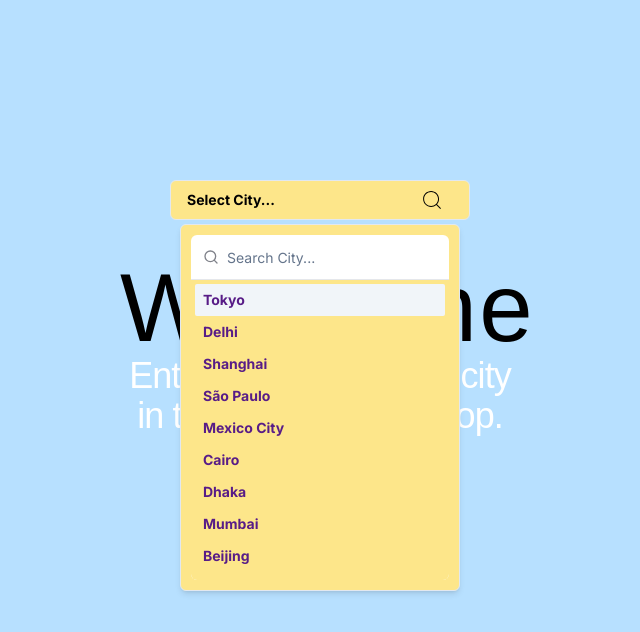
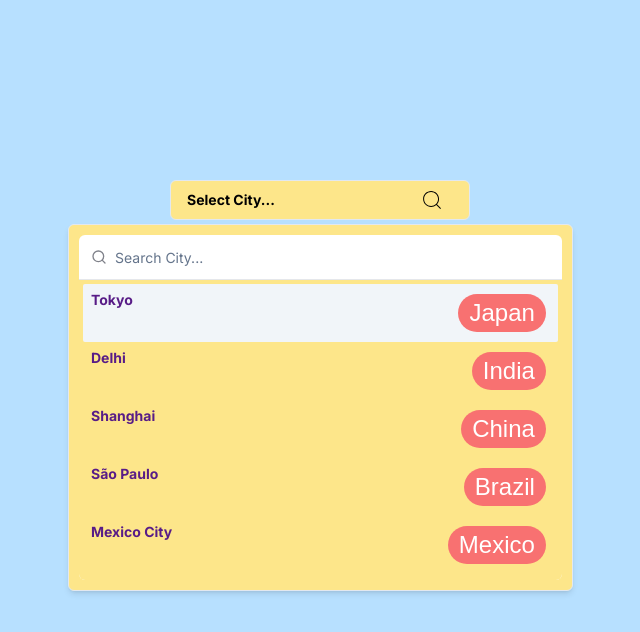
Before and after one commit to manOnTheMoon2101/weather_app, a Next.js app: page / in a window 1280 px wide. Both pictures are taken after a click on the button "Select City...". Shown: the top 632 px of the page, without its empty margins (320-960 px from the left). Built offline with nearby package versions, Linux system fonts and the light colour scheme; no server answers; a web font is replaced by a local one.

Commit message:
haze added and country names

```diff
--- a/app/components/Decsription/Decsription.tsx
+++ b/app/components/Decsription/Decsription.tsx
@@ -44,6 +44,7 @@ const Description: React.FC<DescriptionProps> = ({ value }) => {
       "mist",
       "broken clouds",
       "overcast clouds",
+      "haze",
     ];
     const result2 = findMatch(value, myList2);
 
--- a/app/components/WeatherData/weatherData.tsx
+++ b/app/components/WeatherData/weatherData.tsx
@@ -86,8 +86,7 @@ function WeatherData() {
                     className="w-[200px] justify-between w-full bg-amber-200 font-bold"
                   >
                     {city
-                      ? cities.find((framework) => framework.value === city)
-                          ?.name
+                      ? cities.find((x) => x.value === city)?.name
                       : "Select City..."}
                   </Button>
                 </PopoverTrigger>
@@ -97,10 +96,10 @@ function WeatherData() {
                     <CommandList>
                       <CommandEmpty>No city found.</CommandEmpty>
                       <CommandGroup className="w-full bg-amber-200">
-                        {cities.map((framework) => (
+                        {cities.map((x) => (
                           <CommandItem
-                            key={framework.value}
-                            value={framework.value}
+                            key={x.value}
+                            value={x.value}
                             onSelect={(currentValue) => {
                               setCity(
                                 currentValue === city ? "" : currentValue
@@ -108,10 +107,15 @@ function WeatherData() {
                               setOpen(false);
                             }}
                           >
-                            <p className="text-purple-900 font-bold">
-                              {" "}
-                              {framework.name}
+                          <div className="flex flex-row justify-between w-full">
+                          <p className="text-purple-900 font-bold">
+                              {x.name}
                             </p>
+                            <Badge className={`${averia.className} text-2xl bg-red-400 text-white m-1`}>
+                            {x.country}
+                            </Badge>
+
+                          </div>
                           </CommandItem>
                         ))}
                       </CommandGroup>
--- a/data/cities.json
+++ b/data/cities.json
@@ -1,170 +1,142 @@
 [
-  { "name": "Tokyo", "value": "Tokyo" },
-  { "name": "Delhi", "value": "Delhi" },
-  { "name": "Shanghai", "value": "Shanghai" },
-  { "name": "São Paulo", "value": "São Paulo" },
-  { "name": "Mexico City", "value": "Mexico City" },
-  { "name": "Cairo", "value": "Cairo" },
-  { "name": "Dhaka", "value": "Dhaka" },
-  { "name": "Mumbai", "value": "Mumbai" },
-  { "name": "Beijing", "value": "Beijing" },
-  { "name": "Osaka", "value": "Osaka" },
-  { "name": "New York City", "value": "New York City" },
-  { "name": "Karachi", "value": "Karachi" },
-  { "name": "Chongqing", "value": "Chongqing" },
-  { "name": "Istanbul", "value": "Istanbul" },
-  { "name": "Buenos Aires", "value": "Buenos Aires" },
-  { "name": "Kolkata", "value": "Kolkata" },
-  { "name": "Chennai", "value": "Chennai" },
-  { "name": "Lagos", "value": "Lagos" },
-  { "name": "Manila", "value": "Manila" },
-  { "name": "Rio de Janeiro", "value": "Rio de Janeiro" },
-  { "name": "Tianjin", "value": "Tianjin" },
-  { "name": "Kinshasa", "value": "Kinshasa" },
-  { "name": "Guangzhou", "value": "Guangzhou" },
-  { "name": "Los Angeles", "value": "Los Angeles" },
-  { "name": "Moscow", "value": "Moscow" },
-  { "name": "Shenzhen", "value": "Shenzhen" },
-  { "name": "Lima", "value": "Lima" },
-  { "name": "Bangkok", "value": "Bangkok" },
-  { "name": "Chengdu", "value": "Chengdu" },
-  { "name": "Nairobi", "value": "Nairobi" },
-  { "name": "Wuhan", "value": "Wuhan" },
-  { "name": "Hangzhou", "value": "Hangzhou" },
-  { "name": "Hyderabad", "value": "Hyderabad" },
-  { "name": "Hong Kong", "value": "Hong Kong" },
-  { "name": "Ahmedabad", "value": "Ahmedabad" },
-  { "name": "Addis Ababa", "value": "Addis Ababa" },
-  { "name": "Bangalore", "value": "Bangalore" },
-  { "name": "Vienna", "value": "Vienna" },
-  { "name": "Abidjan", "value": "Abidjan" },
-  { "name": "Stockholm", "value": "Stockholm" },
-  { "name": "Montreal", "value": "Montreal" },
-  { "name": "Belo Horizonte", "value": "Belo Horizonte" },
-  { "name": "San Diego", "value": "San Diego" },
-  { "name": "Perth", "value": "Perth" },
-  { "name": "San Francisco", "value": "San Francisco" },
-  { "name": "Seattle", "value": "Seattle" },
-  { "name": "Dallas", "value": "Dallas" },
-  { "name": "Jacksonville", "value": "Jacksonville" },
-  { "name": "Houston", "value": "Houston" },
-  { "name": "Charlotte", "value": "Charlotte" },
-  { "name": "Columbus", "value": "Columbus" },
-  { "name": "Indianapolis", "value": "Indianapolis" },
-  { "name": "Baltimore", "value": "Baltimore" },
-  { "name": "Washington, D.C.", "value": "Washington, D.C." },
-  { "name": "Virginia Beach", "value": "Virginia Beach" },
-  { "name": "Atlanta", "value": "Atlanta" },
-  { "name": "Austin", "value": "Austin" },
-  { "name": "Nashville", "value": "Nashville" },
-  { "name": "Omaha", "value": "Omaha" },
-  { "name": "Milwaukee", "value": "Milwaukee" },
-  { "name": "Tucson", "value": "Tucson" },
-  { "name": "Cleveland", "value": "Cleveland" },
-  { "name": "Buffalo", "value": "Buffalo" },
-  { "name": "New Orleans", "value": "New Orleans" },
-  { "name": "Birmingham", "value": "Birmingham" },
-  { "name": "Las Vegas", "value": "Las Vegas" },
-  { "name": "Tallahassee", "value": "Tallahassee" },
-  { "name": "Dayton", "value": "Dayton" },
-  { "name": "Fort Wayne", "value": "Fort Wayne" },
-  { "name": "Syracuse", "value": "Syracuse" },
-  { "name": "Springfield", "value": "Springfield" },
-  { "name": "Santa Ana", "value": "Santa Ana" },
-  { "name": "Chattanooga", "value": "Chattanooga" },
-  { "name": "Salt Lake City", "value": "Salt Lake City" },
-  { "name": "El Paso", "value": "El Paso" },
-  { "name": "Kansas City", "value": "Kansas City" },
-  { "name": "Reno", "value": "Reno" },
-  { "name": "Tampa", "value": "Tampa" },
-  { "name": "Miami", "value": "Miami" },
-  { "name": "Arlington", "value": "Arlington" },
-  { "name": "Virginia Beach", "value": "Virginia Beach" },
-  { "name": "Cincinnati", "value": "Cincinnati" },
-  { "name": "Oklahoma City", "value": "Oklahoma City" },
-  { "name": "Henderson", "value": "Henderson" },
-  { "name": "Tulsa", "value": "Tulsa" },
-  { "name": "Fort Worth", "value": "Fort Worth" },
-  { "name": "Jackson", "value": "Jackson" },
-  { "name": "Baton Rouge", "value": "Baton Rouge" },
-  { "name": "San Antonio", "value": "San Antonio" },
-  { "name": "Des Moines", "value": "Des Moines" },
-  { "name": "Boise", "value": "Boise" },
-  { "name": "Provo", "value": "Provo" },
-  { "name": "Boulder", "value": "Boulder" },
-  { "name": "Laredo", "value": "Laredo" },
-  { "name": "Madison", "value": "Madison" },
-  { "name": "Hartford", "value": "Hartford" },
-  { "name": "Syracuse", "value": "Syracuse" },
-  { "name": "Cape Coral", "value": "Cape Coral" },
-  { "name": "Spring Hill", "value": "Spring Hill" },
-  { "name": "Santa Clarita", "value": "Santa Clarita" },
-  { "name": "Frisco", "value": "Frisco" },
-  { "name": "Chandler", "value": "Chandler" },
-  { "name": "Fort Collins", "value": "Fort Collins" },
-  { "name": "Winston-Salem", "value": "Winston-Salem" },
-  { "name": "Oceanside", "value": "Oceanside" },
-  { "name": "Springfield", "value": "Springfield" },
-  { "name": "St. Louis", "value": "St. Louis" },
-  { "name": "Salem", "value": "Salem" },
-  { "name": "San Bernardino", "value": "San Bernardino" },
-  { "name": "Mobile", "value": "Mobile" },
-  { "name": "Harrisburg", "value": "Harrisburg" },
-  { "name": "Anchorage", "value": "Anchorage" },
-  { "name": "Bismarck", "value": "Bismarck" },
-  { "name": "Macon", "value": "Macon" },
-  { "name": "Savannah", "value": "Savannah" },
-  { "name": "Little Rock", "value": "Little Rock" },
-  { "name": "Grand Rapids", "value": "Grand Rapids" },
-  { "name": "Tallahassee", "value": "Tallahassee" },
-  { "name": "Lubbock", "value": "Lubbock" },
-  { "name": "Knoxville", "value": "Knoxville" },
-  { "name": "Naperville", "value": "Naperville" },
-  { "name": "Cedar Rapids", "value": "Cedar Rapids" },
-  { "name": "Peoria", "value": "Peoria" },
-  { "name": "Chattanooga", "value": "Chattanooga" },
-  { "name": "Killeen", "value": "Killeen" },
-  { "name": "McKinney", "value": "McKinney" },
-  { "name": "Waterloo", "value": "Waterloo" },
-  { "name": "Brownsville", "value": "Brownsville" },
-  { "name": "Clearwater", "value": "Clearwater" },
-  { "name": "Gainesville", "value": "Gainesville" },
-  { "name": "Mobile", "value": "Mobile" },
-  { "name": "Springfield", "value": "Springfield" },
-  { "name": "Lancaster", "value": "Lancaster" },
-  { "name": "Rochester", "value": "Rochester" },
-  { "name": "Des Moines", "value": "Des Moines" },
-  { "name": "Little Rock", "value": "Little Rock" },
-  { "name": "Jersey City", "value": "Jersey City" },
-  { "name": "Long Beach", "value": "Long Beach" },
-  { "name": "Orlando", "value": "Orlando" },
-  { "name": "Newark", "value": "Newark" },
-  { "name": "Chattanooga", "value": "Chattanooga" },
-  { "name": "Murfreesboro", "value": "Murfreesboro" },
-  { "name": "Visalia", "value": "Visalia" },
-  { "name": "Santa Rosa", "value": "Santa Rosa" },
-  { "name": "Lakewood", "value": "Lakewood" },
-  { "name": "Paterson", "value": "Paterson" },
-  { "name": "Pasadena", "value": "Pasadena" },
-  { "name": "Hollywood", "value": "Hollywood" },
-  { "name": "Sunnyvale", "value": "Sunnyvale" },
-  { "name": "Burbank", "value": "Burbank" },
-  { "name": "Pomona", "value": "Pomona" },
-  { "name": "Santa Maria", "value": "Santa Maria" },
-  { "name": "Oxnard", "value": "Oxnard" },
-  { "name": "Springfield", "value": "Springfield" },
-  { "name": "Salinas", "value": "Salinas" },
-  { "name": "Ventura", "value": "Ventura" },
-  { "name": "Coral Springs", "value": "Coral Springs" },
-  { "name": "Torrance", "value": "Torrance" },
-  { "name": "Paarl", "value": "Paarl" },
-  { "name": "Stellenbosch", "value": "Stellenbosch" },
-  { "name": "Cape Town", "value": "Cape Town" },
-  { "name": "Durban", "value": "Durban" },
-  { "name": "Johannesburg", "value": "Johannesburg" },
-  { "name": "Wellington (NZ)", "value": "Wellington" },
-  { "name": "Durbanville", "value": "Durbanville" },
-  { "name": "Paris", "value": "Paris" },
-  { "name": "London", "value": "London" },
-  { "name": "Port Louis", "value": "Port Louis" }
+  { "name": "Tokyo", "value": "Tokyo", "country": "Japan" },
+  { "name": "Delhi", "value": "Delhi", "country": "India" },
+  { "name": "Shanghai", "value": "Shanghai", "country": "China" },
+  { "name": "São Paulo", "value": "São Paulo", "country": "Brazil" },
+  { "name": "Mexico City", "value": "Mexico City", "country": "Mexico" },
+  { "name": "Cairo", "value": "Cairo", "country": "Egypt" },
+  { "name": "Dhaka", "value": "Dhaka", "country": "Bangladesh" },
+  { "name": "Mumbai", "value": "Mumbai", "country": "India" },
+  { "name": "Beijing", "value": "Beijing", "country": "China" },
+  { "name": "Osaka", "value": "Osaka", "country": "Japan" },
+  {
+    "name": "New York City",
+    "value": "New York City",
+    "country": "United States"
+  },
+  { "name": "Karachi", "value": "Karachi", "country": "Pakistan" },
+  { "name": "Chongqing", "value": "Chongqing", "country": "China" },
+  { "name": "Istanbul", "value": "Istanbul", "country": "Turkey" },
+  { "name": "Buenos Aires", "value": "Buenos Aires", "country": "Argentina" },
+  { "name": "Kolkata", "value": "Kolkata", "country": "India" },
+  { "name": "Chennai", "value": "Chennai", "country": "India" },
+  { "name": "Lagos", "value": "Lagos", "country": "Nigeria" },
+  { "name": "Manila", "value": "Manila", "country": "Philippines" },
+  { "name": "Rio de Janeiro", "value": "Rio de Janeiro", "country": "Brazil" },
+  { "name": "Tianjin", "value": "Tianjin", "country": "China" },
+  {
+    "name": "Kinshasa",
+    "value": "Kinshasa",
+    "country": "Democratic Republic of the Congo"
+  },
+  { "name": "Guangzhou", "value": "Guangzhou", "country": "China" },
+  { "name": "Los Angeles", "value": "Los Angeles", "country": "United States" },
+  { "name": "Moscow", "value": "Moscow", "country": "Russia" },
+  { "name": "Shenzhen", "value": "Shenzhen", "country": "China" },
+  { "name": "Lima", "value": "Lima", "country": "Peru" },
+  { "name": "Bangkok", "value": "Bangkok", "country": "Thailand" },
+  { "name": "Chengdu", "value": "Chengdu", "country": "China" },
+  { "name": "Nairobi", "value": "Nairobi", "country": "Kenya" },
+  { "name": "Wuhan", "value": "Wuhan", "country": "China" },
+  { "name": "Hangzhou", "value": "Hangzhou", "country": "China" },
+  { "name": "Hyderabad", "value": "Hyderabad", "country": "India" },
+  { "name": "Hong Kong", "value": "Hong Kong", "country": "China" },
+  { "name": "Ahmedabad", "value": "Ahmedabad", "country": "India" },
+  { "name": "Addis Ababa", "value": "Addis Ababa", "country": "Ethiopia" },
+  { "name": "Bangalore", "value": "Bangalore", "country": "India" },
+  { "name": "Vienna", "value": "Vienna", "country": "Austria" },
+  { "name": "Abidjan", "value": "Abidjan", "country": "Ivory Coast" },
+  { "name": "Stockholm", "value": "Stockholm", "country": "Sweden" },
+  { "name": "Montreal", "value": "Montreal", "country": "Canada" },
+  { "name": "Belo Horizonte", "value": "Belo Horizonte", "country": "Brazil" },
+  { "name": "San Diego", "value": "San Diego", "country": "United States" },
+  { "name": "Perth", "value": "Perth", "country": "Australia" },
+  {
+    "name": "San Francisco",
+    "value": "San Francisco",
+    "country": "United States"
+  },
+  { "name": "Seattle", "value": "Seattle", "country": "United States" },
+  { "name": "Dallas", "value": "Dallas", "country": "United States" },
+  {
+    "name": "Jacksonville",
+    "value": "Jacksonville",
+    "country": "United States"
+  },
+  { "name": "Houston", "value": "Houston", "country": "United States" },
+  { "name": "Charlotte", "value": "Charlotte", "country": "United States" },
+  { "name": "Columbus", "value": "Columbus", "country": "United States" },
+  {
+    "name": "Indianapolis",
+    "value": "Indianapolis",
+    "country": "United States"
+  },
+  { "name": "Baltimore", "value": "Baltimore", "country": "United States" },
+  {
+    "name": "Washington, D.C.",
+    "value": "Washington, D.C.",
+    "country": "United States"
+  },
+  {
+    "name": "Virginia Beach",
+    "value": "Virginia Beach",
+    "country": "United States"
+  },
+  { "name": "Atlanta", "value": "Atlanta", "country": "United States" },
+  { "name": "Austin", "value": "Austin", "country": "United States" },
+  { "name": "Nashville", "value": "Nashville", "country": "United States" },
+  { "name": "Omaha", "value": "Omaha", "country": "United States" },
+  { "name": "Milwaukee", "value": "Milwaukee", "country": "United States" },
+  { "name": "Tucson", "value": "Tucson", "country": "United States" },
+  { "name": "Cleveland", "value": "Cleveland", "country": "United States" },
+  { "name": "Buffalo", "value": "Buffalo", "country": "United States" },
+  { "name": "New Orleans", "value": "New Orleans", "country": "United States" },
+  { "name": "Birmingham", "value": "Birmingham", "country": "United States" },
+  { "name": "Las Vegas", "value": "Las Vegas", "country": "United States" },
+  { "name": "Tallahassee", "value": "Tallahassee", "country": "United States" },
+  { "name": "Dayton", "value": "Dayton", "country": "United States" },
+  { "name": "Fort Wayne", "value": "Fort Wayne", "country": "United States" },
+  { "name": "Syracuse", "value": "Syracuse", "country": "United States" },
+  { "name": "Springfield", "value": "Springfield", "country": "United States" },
+  { "name": "Santa Ana", "value": "Santa Ana", "country": "United States" },
+  { "name": "Chattanooga", "value": "Chattanooga", "country": "United States" },
+  {
+    "name": "Salt Lake City",
+    "value": "Salt Lake City",
+    "country": "United States"
+  },
+  { "name": "El Paso", "value": "El Paso", "country": "United States" },
+  { "name": "Kansas City", "value": "Kansas City", "country": "United States" },
+  { "name": "Reno", "value": "Reno", "country": "United States" },
+  { "name": "Tampa", "value": "Tampa", "country": "United States" },
+  { "name": "Miami", "value": "Miami", "country": "United States" },
+  { "name": "Arlington", "value": "Arlington", "country": "United States" },
+  { "name": "Cincinnati", "value": "Cincinnati", "country": "United States" },
+  {
+    "name": "Oklahoma City",
+    "value": "Oklahoma City",
+    "country": "United States"
+  },
+  { "name": "Henderson", "value": "Henderson", "country": "United States" },
+  { "name": "Tulsa", "value": "Tulsa", "country": "United States" },
+  { "name": "Fort Worth", "value": "Fort Worth", "country": "United States" },
+  { "name": "Jackson", "value": "Jackson", "country": "United States" },
+  { "name": "Baton Rouge", "value": "Baton Rouge", "country": "United States" },
+  { "name": "Paarl", "value": "Paarl", "country": "South Africa" },
+  {
+    "name": "Stellenbosch",
+    "value": "Stellenbosch",
+    "country": "South Africa"
+  },
+  { "name": "Durban", "value": "Durban", "country": "South Africa" },
+  {
+    "name": "Johannesburg",
+    "value": "Johannesburg",
+    "country": "South Africa"
+  },
+  { "name": "Durbanville", "value": "Durbanville", "country": "South Africa" },
+  { "name": "Mossel Bay", "value": "Mossel Bay", "country": "South Africa" },
+  { "name": "Port Louis", "value": "Port Louis", "country": "Mauritius" },
+  { "name": "Wellington", "value": "Wellington", "country": "New Zealand" },
+  { "name": "Cape Town", "value": "Cape Town", "country": "South Africa" }
 ]
```
